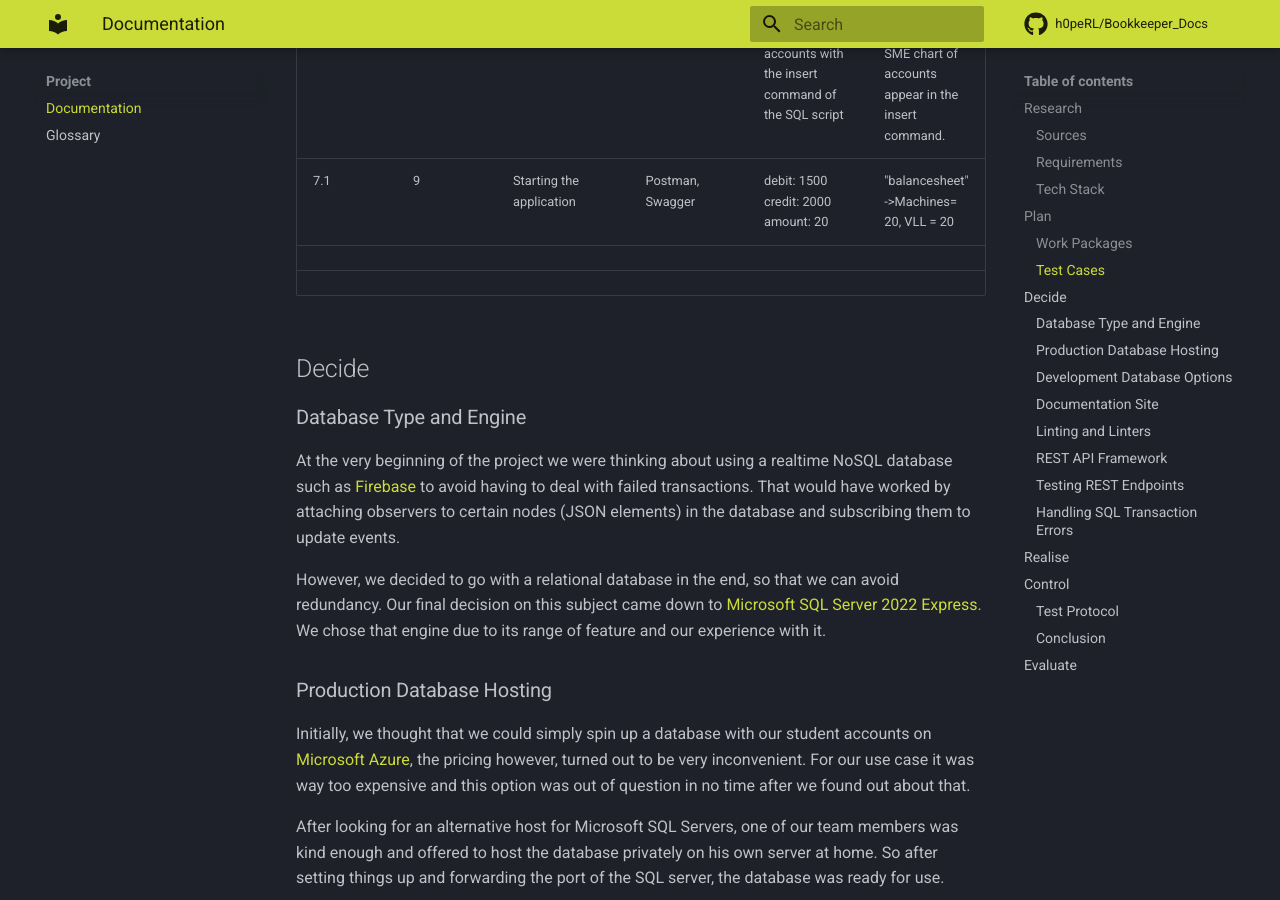
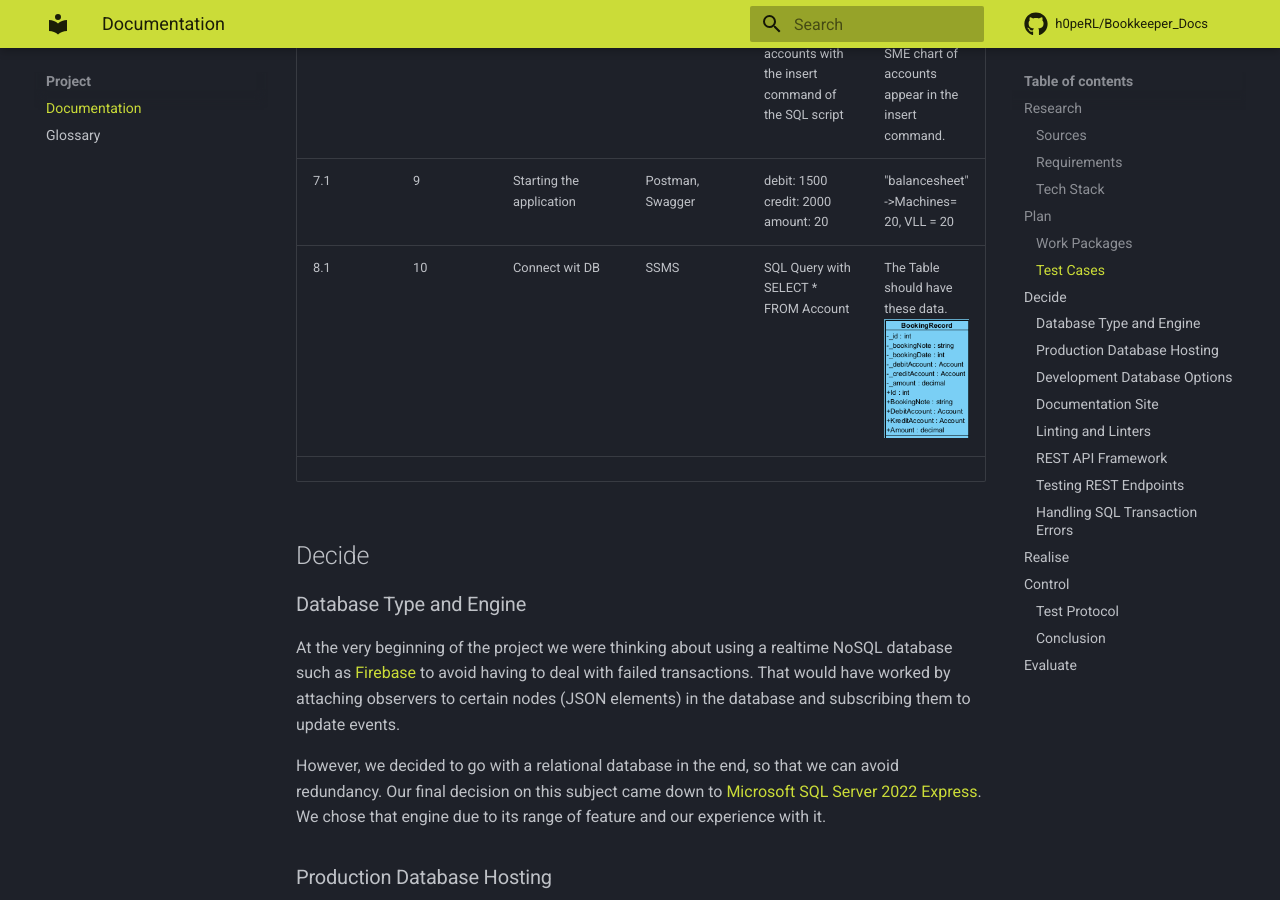
Before and after one commit to h0peRL/Bookkeeper_Docs, an MkDocs documentation site: the page built from docs/project/documentation.md, in a window 1280 px wide and 900 px high, scrolled down 4144 px. Built offline with MkDocs 1.6.1 and Material for MkDocs 9.7.7, drawn with Linux system fonts in a browser that asks for light colours; comment, search, counter and statistics services are not loaded.

Commit message:
add testcase 8.1

```diff
--- a/docs/project/documentation.md
+++ b/docs/project/documentation.md
@@ -84,7 +84,7 @@ total lessons: 35 * 3 = 105
 | 5.1             | 7             | Have your SME chart and the script ready.                                  | Chrome, VSC      | Compare SME chart Balancesheet accounts with the insert command of the SQL script             | All balance sheet accounts listed in the SME chart of accounts appear in the insert command.    |
 | 6.1             | 8             | Have your SME chart and the script ready.                                  | Chrome, VSC      | Compare SME chart for the income statement accounts with the insert command of the SQL script | All income statement accounts listed in the SME chart of accounts appear in the insert command. |
 | 7.1             | 9             | Starting the application                                                   | Postman, Swagger | debit: 1500 credit: 2000 amount: 20                                                           | "balancesheet" ->Machines= 20, VLL = 20                                                         |
-|                 |               |                                                                            |                  |                                                                                               |                                                                                                 |
+| 8.1             | 10            | Connect wit DB                                                             | SSMS             | SQL Query with SELECT \* FROM Account                                                         | The Table should have these data.![](assets/20240201_112710_image.png)                          |
 |                 |               |                                                                            |                  |                                                                                               |                                                                                                 |
 
 ## Decide
```
Also changed, not shown: docs/project/assets/20240201_112710_image.png (added).
